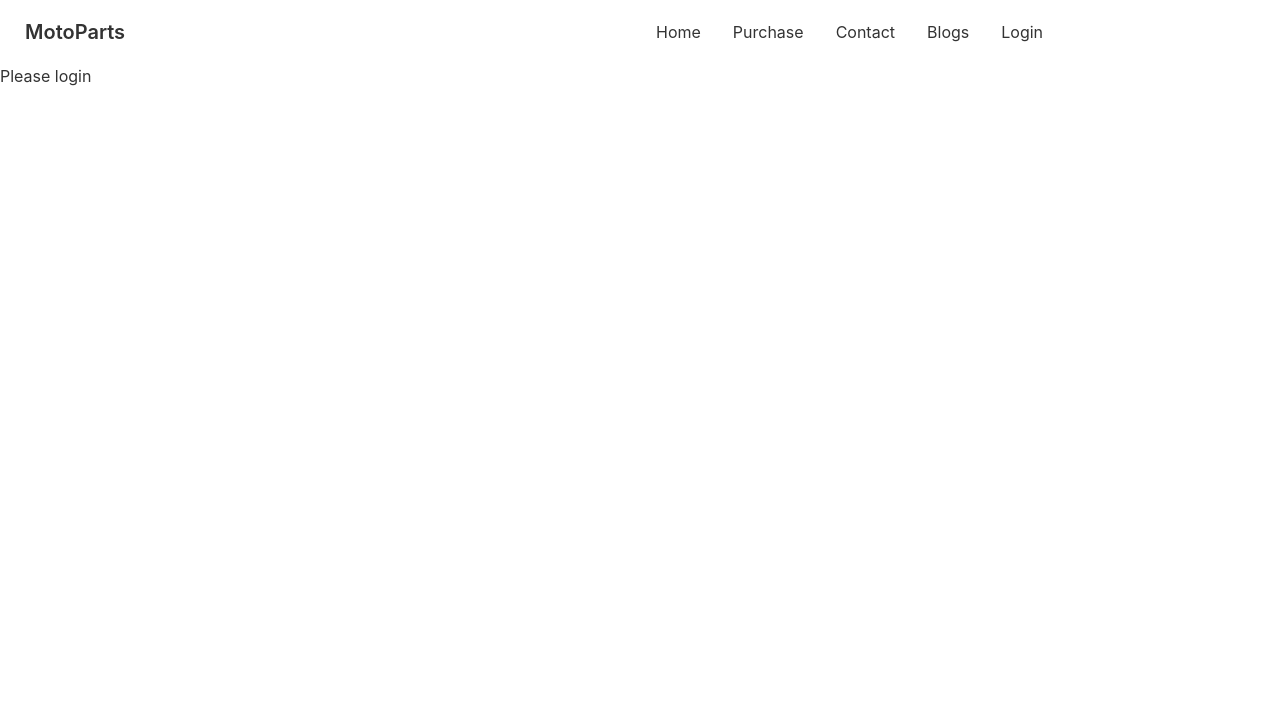
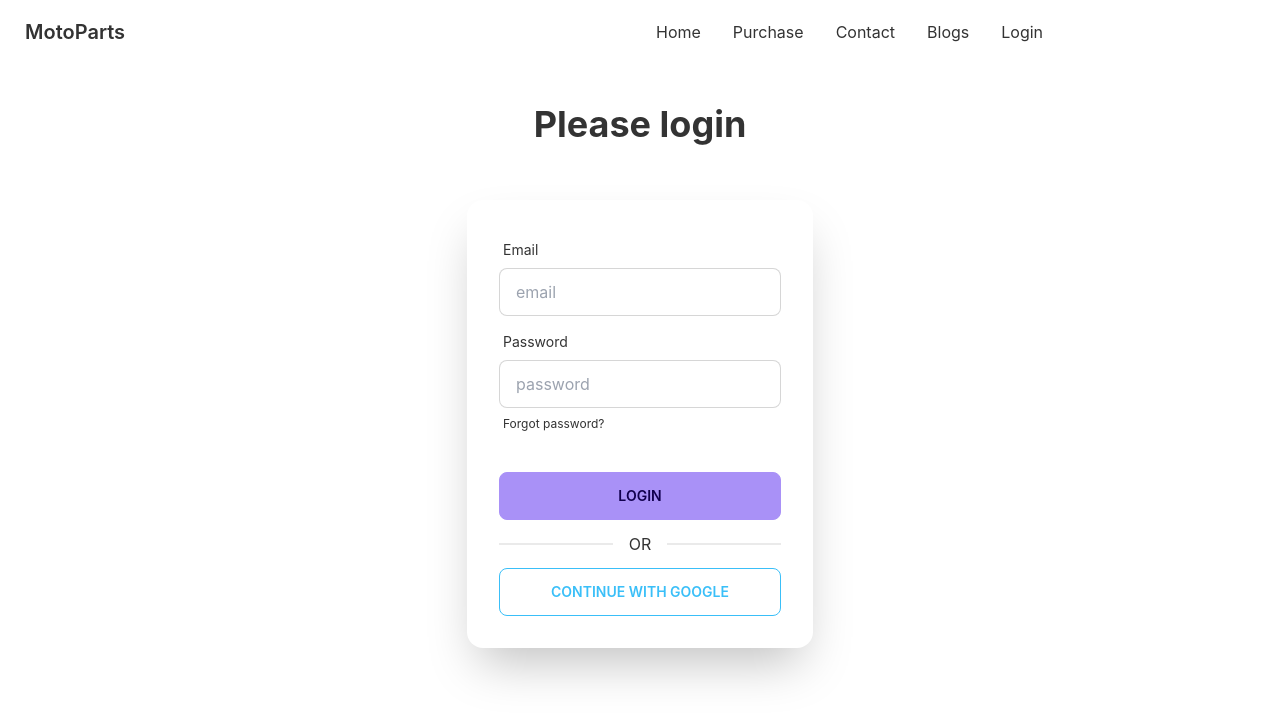
Before and after one commit to asifminhaz/motopart-website, a React (Create React App) app: page /login in a window 1280 px wide. Shown: the top 720 px of the page. Built offline with nearby package versions, Linux system fonts and the light colour scheme.

Commit message:
create log in form

```diff
--- a/src/components/Login/Login.js
+++ b/src/components/Login/Login.js
@@ -3,7 +3,35 @@
 const Login = () => {
           return (
                     <div>
-                          <h2>Please login</h2>
+                          <h2 className='text-center text-4xl font-bold m-10'>Please login</h2>
+                          <div class="hero">
+  <div class="hero-content flex-col lg:flex-row-reverse">
+    <div class="card flex-shrink-0 w-full max-w-sm shadow-2xl bg-base-100">
+      <div class="card-body">
+        <div class="form-control">
+          <label class="label">
+            <span class="label-text">Email</span>
+          </label>
+          <input type="text" placeholder="email" class="input input-bordered" />
+        </div>
+        <div class="form-control">
+          <label class="label">
+            <span class="label-text">Password</span>
+          </label>
+          <input type="password" placeholder="password" class="input input-bordered" />
+          <label class="label">
+            <a href="#" class="label-text-alt link link-hover">Forgot password?</a>
+          </label>
+        </div>
+        <div class="form-control mt-6">
+          <button class="btn btn-primary">Login</button>
+          <div class="divider">OR</div>
+          <button class="btn btn-outline btn-info">Continue with google</button>
+        </div>
+      </div>
+    </div>
+  </div>
+</div>
                     </div>
           );
 };
--- /dev/null
+++ b/src/components/Login/Register.js
@@ -0,0 +1,11 @@
+import React from 'react';
+
+const Register = () => {
+          return (
+                    <div>
+
+                    </div>
+          );
+};
+
+export default Register;
```
